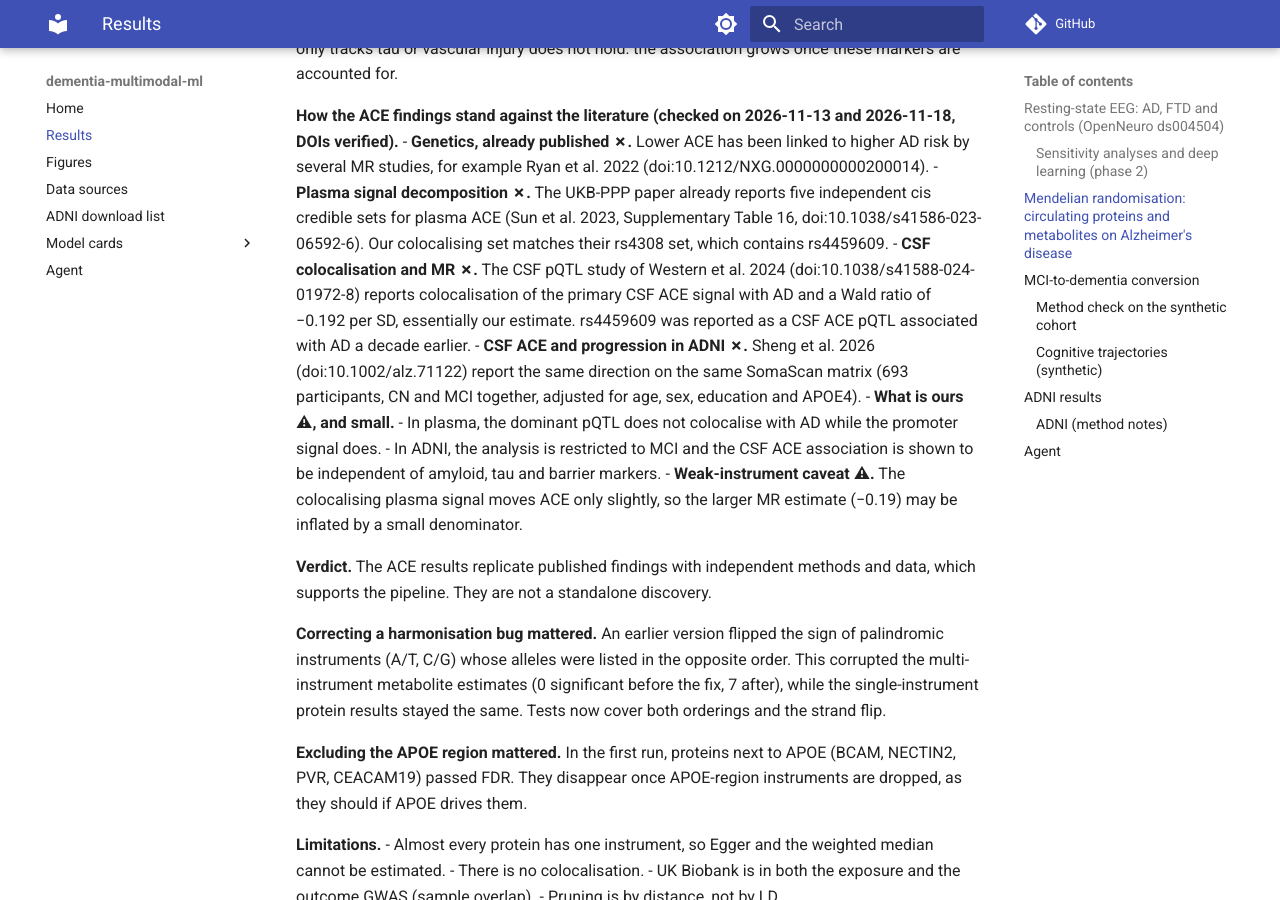
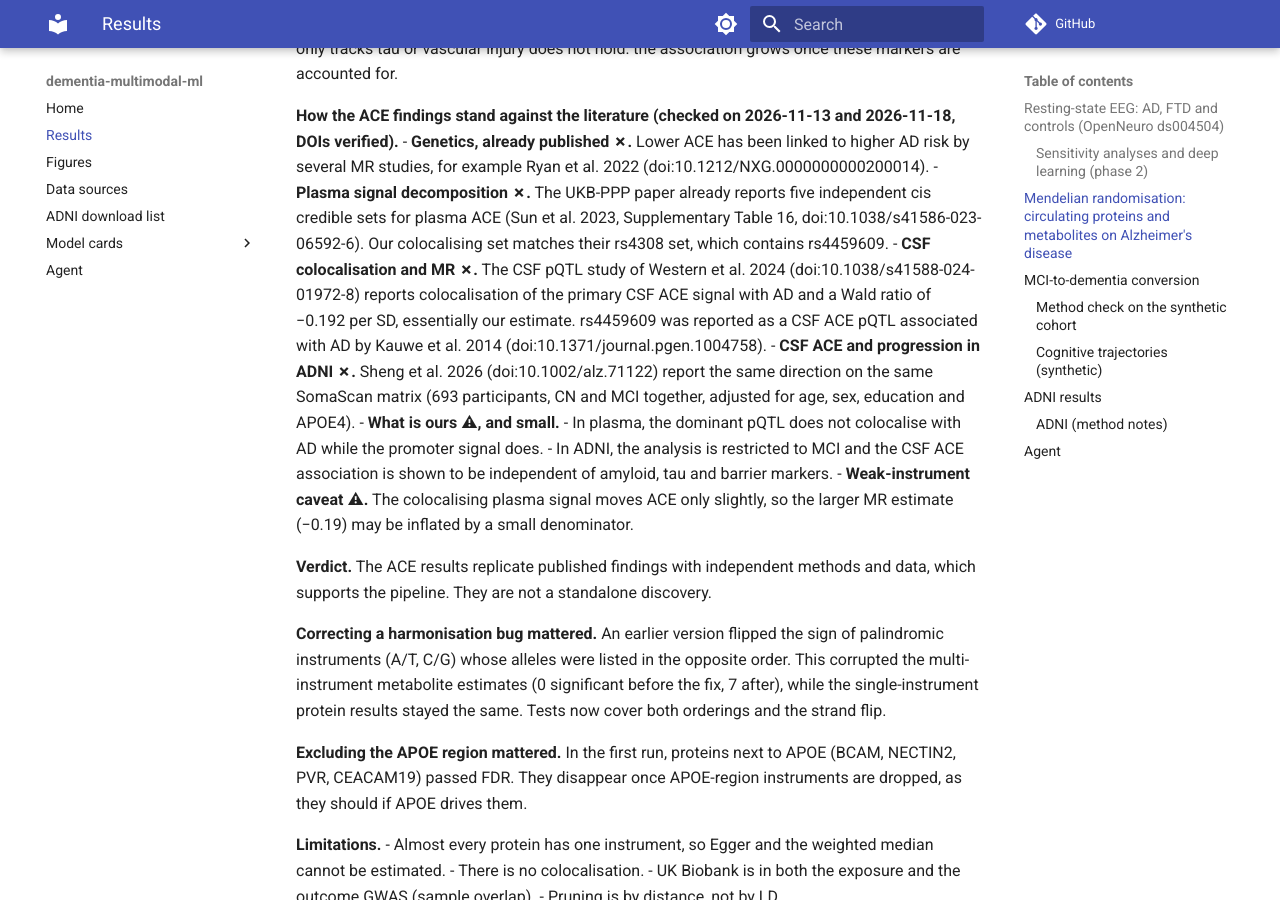
Before and after one commit to mdegiulio97/dementia-multimodal-ml, an MkDocs documentation site: the page built from docs/RESULTS.md, in a window 1280 px wide and 900 px high, scrolled down 6431 px. Built offline with MkDocs 1.6.1 and Material for MkDocs 9.7.7, drawn with Linux system fonts in a browser that asks for light colours; comment, search, counter and statistics services are not loaded.

Commit message:
docs: cite Kauwe 2014 for rs4459609

```diff
--- a/docs/RESULTS.md
+++ b/docs/RESULTS.md
@@ -240,7 +240,7 @@ DOIs verified).**
 - **CSF colocalisation and MR ✗.** The CSF pQTL study of Western et al. 2024
   (doi:10.1038/s41588-024-01972-8) reports colocalisation of the primary CSF ACE signal with AD and
   a Wald ratio of −0.192 per SD, essentially our estimate. rs4459609 was reported as a CSF ACE
-  pQTL associated with AD a decade earlier.
+  pQTL associated with AD by Kauwe et al. 2014 (doi:10.1371/journal.pgen.1004758).
 - **CSF ACE and progression in ADNI ✗.** Sheng et al. 2026 (doi:10.1002/alz.71122) report the
   same direction on the same SomaScan matrix (693 participants, CN and MCI together, adjusted for
   age, sex, education and APOE4).
```
